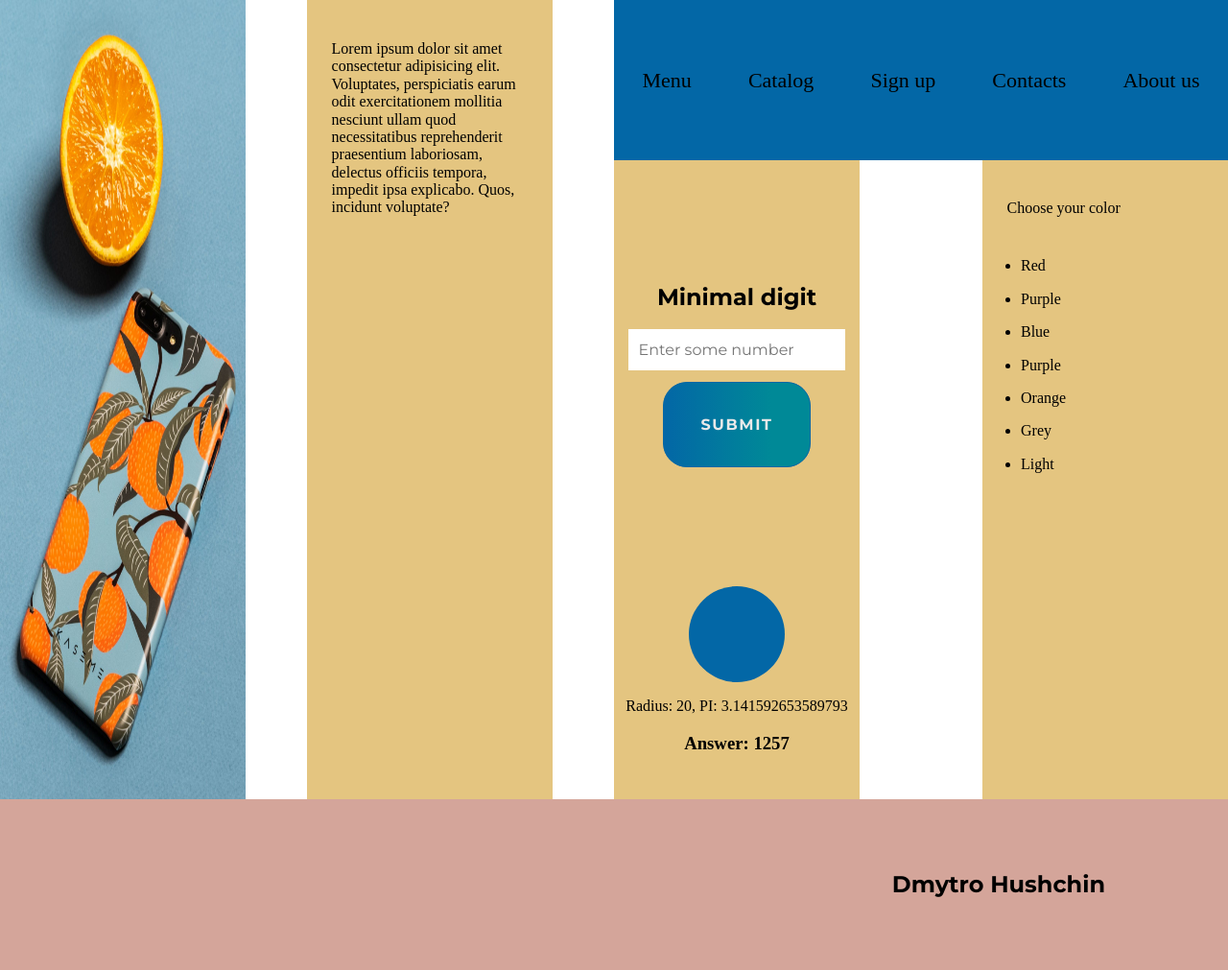
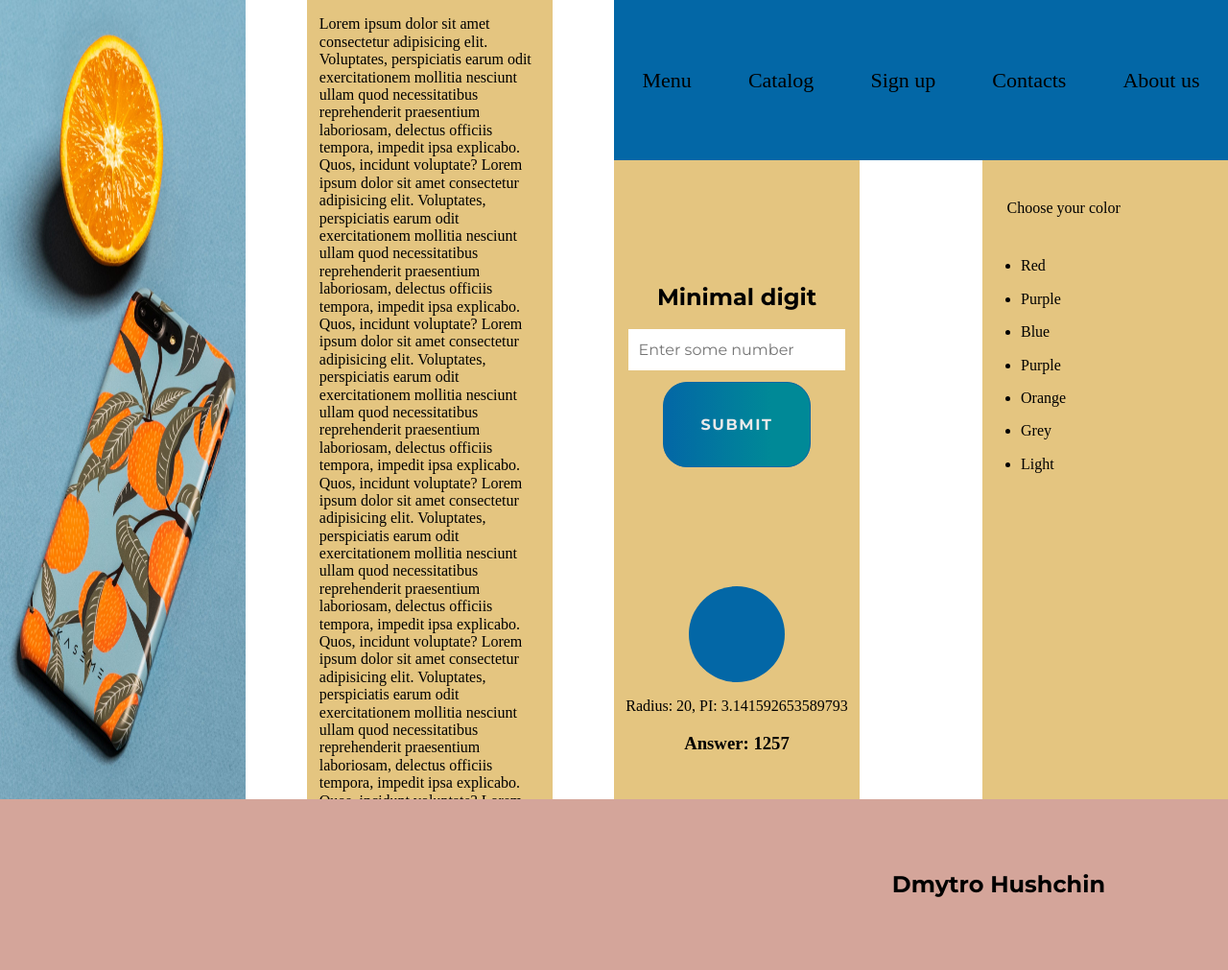
Before and after one commit to DHushchin/WebBasics, a Flask app: page / in a window 1280 px wide. Shown: the part 178-1189 px from the top of the page at 96% size. Run offline with Flask 2, Linux system fonts and the light colour scheme.

Commit message:
Removed .prettierignore

```diff
--- a/static/css/style.css
+++ b/static/css/style.css
@@ -99,6 +99,7 @@ header > p {
   background-color: var(--light-color);
   display: flex;
   flex-direction: column;
+  overflow: hidden;
 }
 
 .left > form {
@@ -226,6 +227,7 @@ header > p {
 
 .right {
   background-color: var(--light-color);
+  overflow: hidden;
 }
 
 footer {
@@ -246,6 +248,18 @@ footer > h3 {
 a:hover {
   transition: 0.5s;
   color: var(--light-color);
+}
+
+main {
+  display: flex;
+  flex-direction: row;
+  justify-content: center;
+}
+
+main > div {
+  height: 100%;
+  width: 90%;
+  overflow: scroll;
 }
 
 main > p,
--- a/templates/index.html
+++ b/templates/index.html
@@ -30,12 +30,37 @@
           />
         </aside>
         <main>
-          <p>
-            Lorem ipsum dolor sit amet consectetur adipisicing elit. Voluptates,
-            perspiciatis earum odit exercitationem mollitia nesciunt ullam quod
-            necessitatibus reprehenderit praesentium laboriosam, delectus
-            officiis tempora, impedit ipsa explicabo. Quos, incidunt voluptate?
-          </p>
+          <div>
+            <p>
+              Lorem ipsum dolor sit amet consectetur adipisicing elit.
+              Voluptates, perspiciatis earum odit exercitationem mollitia
+              nesciunt ullam quod necessitatibus reprehenderit praesentium
+              laboriosam, delectus officiis tempora, impedit ipsa explicabo.
+              Quos, incidunt voluptate? Lorem ipsum dolor sit amet consectetur
+              adipisicing elit. Voluptates, perspiciatis earum odit
+              exercitationem mollitia nesciunt ullam quod necessitatibus
+              reprehenderit praesentium laboriosam, delectus officiis tempora,
+              impedit ipsa explicabo. Quos, incidunt voluptate? Lorem ipsum
+              dolor sit amet consectetur adipisicing elit. Voluptates,
+              perspiciatis earum odit exercitationem mollitia nesciunt ullam
+              quod necessitatibus reprehenderit praesentium laboriosam, delectus
+              officiis tempora, impedit ipsa explicabo. Quos, incidunt
+              voluptate? Lorem ipsum dolor sit amet consectetur adipisicing
+              elit. Voluptates, perspiciatis earum odit exercitationem mollitia
+              nesciunt ullam quod necessitatibus reprehenderit praesentium
+              laboriosam, delectus officiis tempora, impedit ipsa explicabo.
+              Quos, incidunt voluptate? Lorem ipsum dolor sit amet consectetur
+              adipisicing elit. Voluptates, perspiciatis earum odit
+              exercitationem mollitia nesciunt ullam quod necessitatibus
+              reprehenderit praesentium laboriosam, delectus officiis tempora,
+              impedit ipsa explicabo. Quos, incidunt voluptate? Lorem ipsum
+              dolor sit amet consectetur adipisicing elit. Voluptates,
+              perspiciatis earum odit exercitationem mollitia nesciunt ullam
+              quod necessitatibus reprehenderit praesentium laboriosam, delectus
+              officiis tempora, impedit ipsa explicabo. Quos, incidunt
+              voluptate?
+            </p>
+          </div>
         </main>
       </section>
       <section class="right-place">
```
Also changed, not shown: 1 other file.
